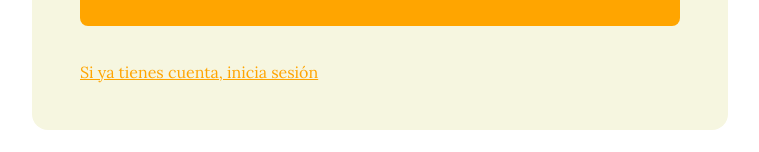
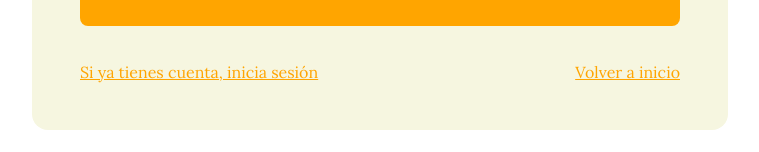
Before and after one commit to ManuelCasadoP/Proyecto-Blog, a React (Create React App) app in the folder frontend/blog/: page /register in a window 1280 px wide. Shown: the part 562-714 px from the top of the page, without its empty margins (260-1019 px from the left). Built offline with nearby package versions, Linux system fonts and the light colour scheme; a web font is replaced by a local one.

Commit message:
Añadido Link de Inicio en componentes Login y Register

```diff
--- a/frontend/blog/src/components/Login/Login.jsx
+++ b/frontend/blog/src/components/Login/Login.jsx
@@ -136,9 +136,12 @@ export default function Login() {
 
                         <br /><br />
 
-						<div className="linkToRegister">
+						<div className="linksLoginForm">
 							<Link to={`/register`}>
 								<p className="linkToRegister">Si no tienes todavia, crea tu cuenta</p>
+							</Link>
+							<Link to={`/`}>
+								<p className="linkToMainView">Volver a inicio</p>
 							</Link>
 						</div>
 					</form>
--- a/frontend/blog/src/components/Login/login.css
+++ b/frontend/blog/src/components/Login/login.css
@@ -72,7 +72,21 @@ input {
 
 }
 
+.linksLoginForm {
+  display: flex;
+  flex-direction: row;
+  justify-content: space-between;
+}
+
 .linkToRegister {
+  margin: 0px;
+  color: orange;
+  text-decoration: underline;
+  font-family: 'Lora', sans-serif;
+  display: inline-block;
+}
+
+.linkToMainView {
   margin: 0px;
   color: orange;
   text-decoration: underline;
--- a/frontend/blog/src/components/Register/Register.jsx
+++ b/frontend/blog/src/components/Register/Register.jsx
@@ -138,9 +138,12 @@ export default function Register() {
 						</div>
 
 						<br /><br />
-						<div className="linkToLogin">
+						<div className="linksRegisterForm">
 							<Link to={`/login`}>
 								<p className="linkToLogin">Si ya tienes cuenta, inicia sesión</p>
+							</Link>
+							<Link to={`/`}>
+						  		<p className="linkToMainView">Volver a inicio</p>
 							</Link>
 						</div>
 
--- a/frontend/blog/src/components/Register/register.css
+++ b/frontend/blog/src/components/Register/register.css
@@ -72,7 +72,21 @@ input {
 
 }
 
+.linksRegisterForm {
+  display: flex;
+  flex-direction: row;
+  justify-content: space-between;
+}
+
 .linkToLogin {
+  margin: 0px;
+  color: orange;
+  text-decoration: underline;
+  font-family: 'Lora', sans-serif;
+  display: inline-block;
+}
+
+.linkToMainVeiw {
   margin: 0px;
   color: orange;
   text-decoration: underline;
```
